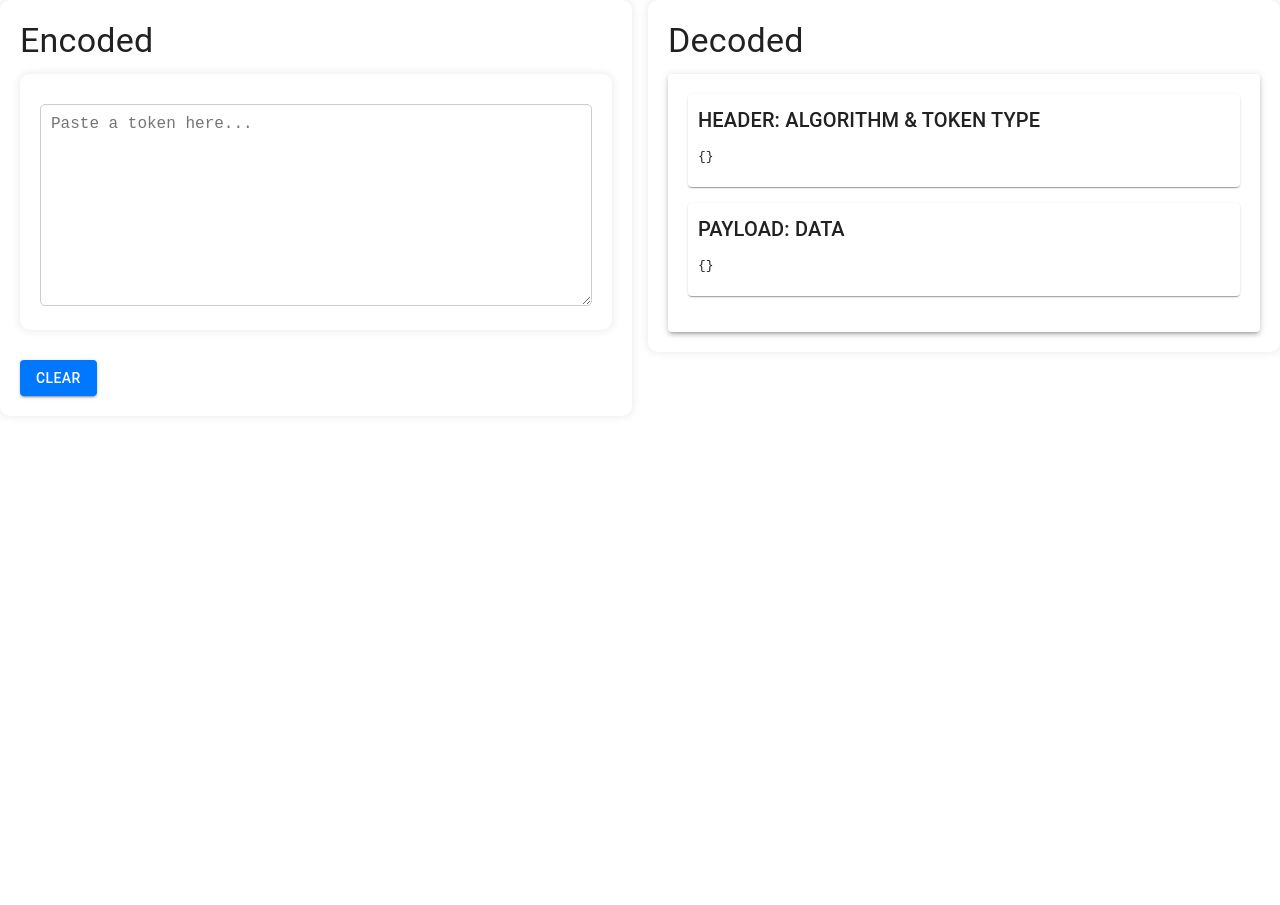
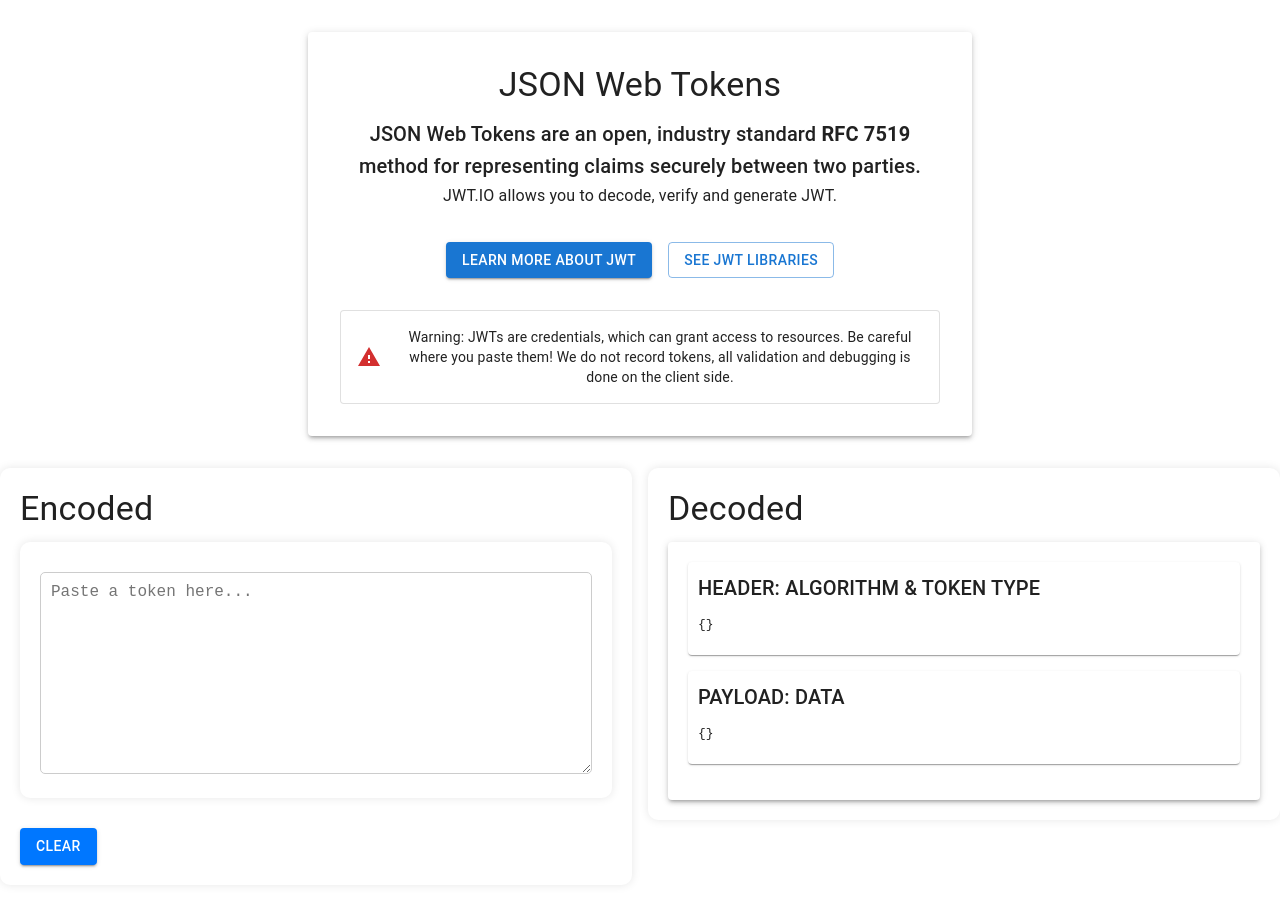
Before and after one commit to chamathns/jwt-playground, a React (Create React App) app: page / in a window 1280 px wide. Before the commit the page ends 800 px from the top, so only its background shows below. Built offline with nearby package versions, Linux system fonts and the light colour scheme.

Commit message:
add navbar

```diff
--- a/package.json
+++ b/package.json
@@ -6,6 +6,7 @@
     "@emotion/react": "^11.11.1",
     "@emotion/styled": "^11.11.0",
     "@material-ui/core": "^4.12.4",
+    "@mui/icons-material": "^5.14.14",
     "@mui/material": "^5.14.14",
     "@testing-library/jest-dom": "^5.17.0",
     "@testing-library/react": "^13.4.0",
--- a/src/App.jsx
+++ b/src/App.jsx
@@ -3,6 +3,7 @@
 import { styled } from '@mui/system';
 import Encoded from './Encoded';
 import Decoded from './Decoded';
+import Navbar from './Navbar';
 
 const StyledPaper = styled(Paper)({
   padding: '20px',
@@ -60,6 +61,8 @@
   };
 
   return (
+    <>
+    <Navbar />
     <Grid container spacing={2}>
       <Grid item xs={12} md={6}>
         <StyledPaper elevation={3}>
@@ -75,6 +78,7 @@
         </StyledPaper>
       </Grid>
     </Grid>
+    </>
   );
 }
 
--- /dev/null
+++ b/src/Navbar.jsx
@@ -0,0 +1,40 @@
+import React from 'react';
+import { Button, Typography, Box, Paper } from '@mui/material';
+import { Warning } from '@mui/icons-material';
+
+export default function Navbar() {
+    return (
+        <Box sx={{ display: 'flex', flexDirection: 'column', alignItems: 'center', p: 4 }}>
+            <Paper elevation={3} sx={{ p: 4, width: '80%', maxWidth: 600, textAlign: 'center' }}>
+                <Typography variant="h4" gutterBottom>
+                    JSON Web Tokens
+                </Typography>
+                <Typography variant="h6">
+                    JSON Web Tokens are an open, industry standard <strong>RFC 7519</strong> method for representing
+                    claims securely between two parties.
+                </Typography>
+                <Typography variant="subtitle1" gutterBottom>
+                    JWT.IO allows you to decode, verify and generate JWT.
+                </Typography>
+                <Box sx={{ mt: 4 }}>
+                    <Button variant="contained" color="primary" sx={{ mr: 2 }}>
+                        Learn more about JWT
+                    </Button>
+                    <Button variant="outlined" color="primary">
+                        See JWT Libraries
+                    </Button>
+                </Box>
+                <Box sx={{ mt: 4 }}>
+                    <Paper elevation={0} variant="outlined" sx={{ p: 2, display: 'flex', alignItems: 'center' }}>
+                        <Warning color="error" />
+                        <Typography variant="body2" sx={{ ml: 2 }}>
+                            Warning: JWTs are credentials, which can grant access to resources. Be careful where you
+                            paste them! We do not record tokens, all validation and debugging is done on the client
+                            side.
+                        </Typography>
+                    </Paper>
+                </Box>
+            </Paper>
+        </Box>
+    );
+}
```
Also changed, not shown: src/Navbar.js (deleted, +0 -15 lines), 1 other file (tests, documents, lock files or other folders).
